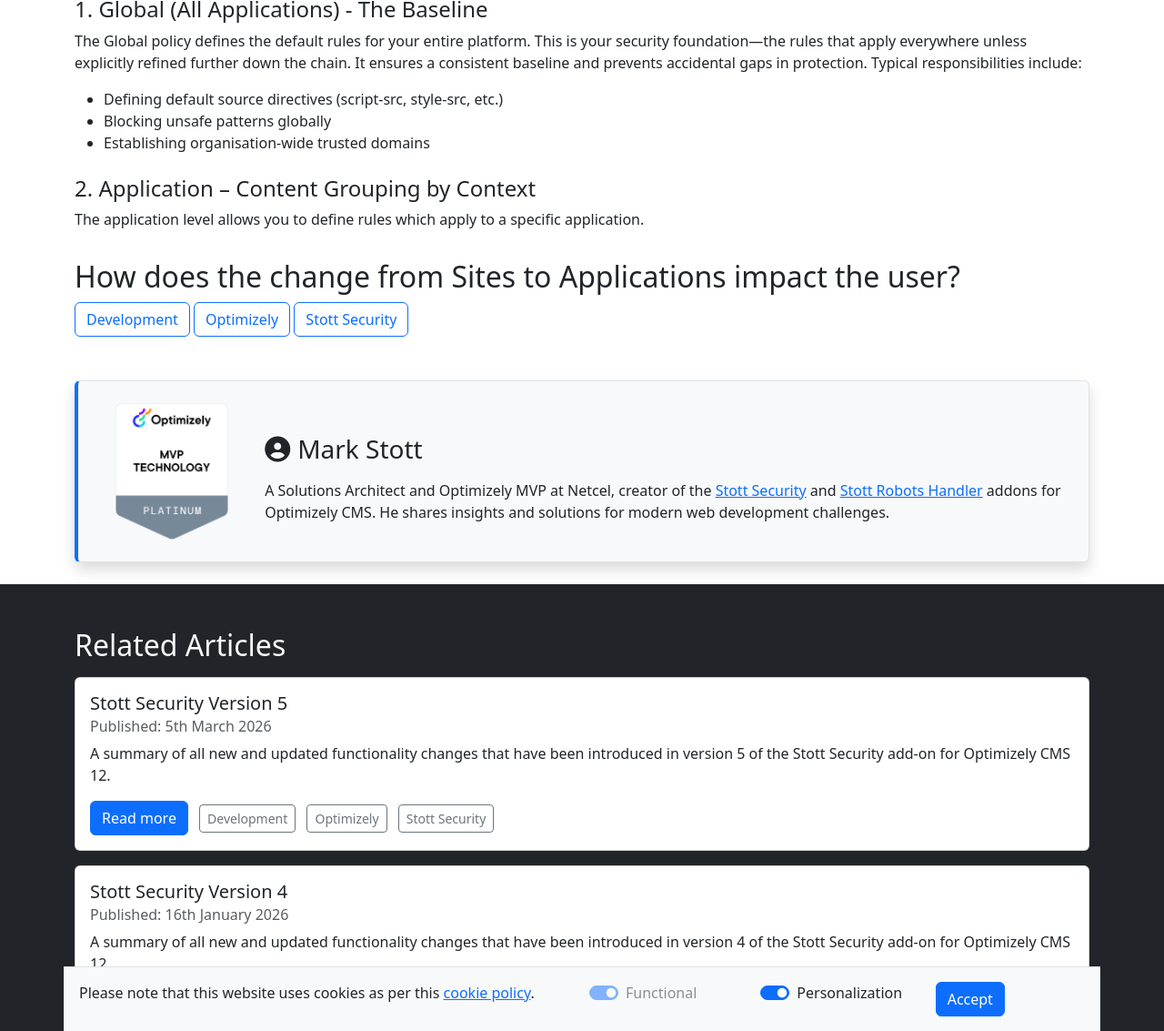
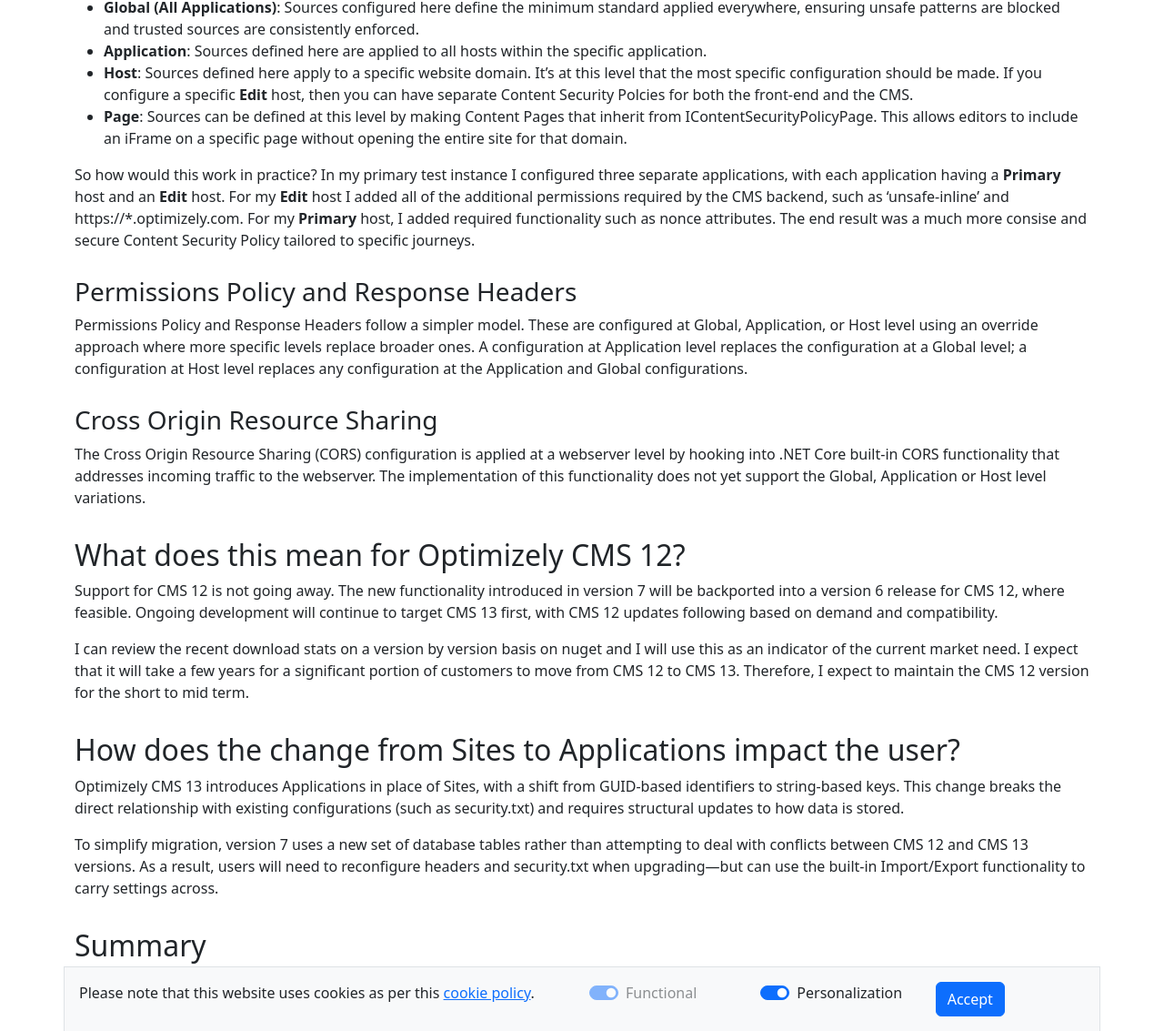
Before and after one commit to GeekInTheNorth/GeekInTheNorth.github.io, a Jekyll site: the page built from _posts/2026-04-09-stott-security-7.md, in a window 1280 px wide and 1400 px high, scrolled down 2462 px. Shown: the part 267-1400 px from the top of the window at 91% size. Built offline with Jekyll 4.4.1, drawn with Linux system fonts in a browser that asks for light colours; some of the changed text lies outside the part shown.

Commit message:
Complete the article and update references

```diff
--- a/_posts/2026-04-07-stott-security-7.md
+++ /dev/null
@@ -1,55 +0,0 @@
----
-layout: post
-title: "Stott Security Version 7"
-description: "Introducing Stott Security v7 which has been built on Optimizely CMS 13 and .NET 10 and updates all features to support and multi application and host configurations."
-permalink: "/article/stott-security-7"
-category:
-  - Development
-  - Optimizely
-  - "Stott Security"
-relatedArticles:
-  - "_posts/2024-05-17-stott-security-2-x.md"
-  - "_posts/2025-04-08-stott-security-3-x.md"
-  - "_posts/2026-01-16-stott-security-4.md"
-  - "_posts/2026-03-05-stott-security-5.md"
----
-
-Stott Security version 7 is now available for **Optimizely PaaS CMS 13**.  This is includes support for variation of configuration by application and host name.
-
-![Stott Security Version 7, Content Security Policy Sources tab](/assets/stott-security-7a.png)
-
-## Multiple Application and Host Support
-
-For a long time, the Stott Security module only supported one set of headers for the global solution and only allowed for the Content Security Policy to vary on a page specific basis.  Often this meant that you had to include sources required by both the front end and back end of your website into one policy, leading to bloating.  Changing to allow your headers to vary by application has long been on the cards but with different ideas about how the implementation could look.
-
-As part of delivering this, I've added a new Context Switcher component that will be visible on many pages.  This will allow a user to select a Global, Application or Host context when editing security headers.
-
-![Context Switcher modal that allows you to select a global, application or host level context.](/assets/stott-security-7b.png)
-
-### Content Security Policy
-
-Management of your Content Security Policy has always been designed to be user friendly, removing the barriers that would normally require developer intervention. The Settings and Sandbox sections are straight forward, they can be configured globally and they can be overridden at an Application or Host level.  This allows you to separately set one website into report only mode while another is correcly applying restrictions.
-
-The real magic happens around the Sources.  A flexible Content Security Policy (CSP) model isn’t just about defining what’s allowed, it’s about where those rules apply. By structuring CSP across multiple levels, you gain the ability to enforce strong defaults while still accommodating the specific needs of different parts of your platform.
-
-In this model, CSP is applied across four levels of scope:
-
-Global → Application → Host → Page
-
-Each level builds on the one above it, becoming progressively more specific.
-
-![Hierarchial Inheritance of the sources for a Content Security Policy.](/assets/stott-security-7c.png)
-
-#### 1. Global (All Applications) - The Baseline
-
-The Global policy defines the default rules for your entire platform. This is your security foundation—the rules that apply everywhere unless explicitly refined further down the chain. It ensures a consistent baseline and prevents accidental gaps in protection. Typical responsibilities include:
-
-- Defining default source directives (script-src, style-src, etc.)
-- Blocking unsafe patterns globally
-- Establishing organisation-wide trusted domains
-
-#### 2. Application – Content Grouping by Context
-
-The application level allows you to define rules which apply to a specific application.
-
-## How does the change from Sites to Applications impact the user?
--- /dev/null
+++ b/_posts/2026-04-09-stott-security-7.md
@@ -0,0 +1,72 @@
+---
+layout: post
+title: "Stott Security Version 7"
+description: "Introducing Stott Security v7 which has been built on Optimizely CMS 13 and .NET 10 and updates all features to support and multi application and host configurations."
+permalink: "/article/stott-security-7"
+category:
+  - Development
+  - Optimizely
+  - "Stott Security"
+relatedArticles:
+  - "_posts/2024-05-17-stott-security-2-x.md"
+  - "_posts/2025-04-08-stott-security-3-x.md"
+  - "_posts/2026-01-16-stott-security-4.md"
+  - "_posts/2026-03-05-stott-security-5.md"
+---
+
+Stott Security version 7 is now available for **Optimizely PaaS CMS 13**, introducing support for configuring security headers by both **application** and **host**. This aligns the add-on more closely with how Optimizely CMS structures content and delivery, enabling far more precise and maintainable security policies.
+
+![Stott Security Version 7, Content Security Policy Sources tab](/assets/stott-security-7a.png)
+
+## Multiple Application and Host Support
+
+In version 5 and below, Stott Security supported a global Content Security Policy with optional page-level extensions. In practice, this often meant combining requirements for both front-end delivery and the CMS editor experience into a single policy, leading to more permissive and larger configurations.
+
+Version 7 introduces support for Global, Application, and Host-level configuration, allowing the Content Security Policy, Permissions Policy and Response Headers to be scoped more naturally to multi-channel and multi-site platforms.
+
+To support this, a new Context Switcher has been introduced across the add-on UI. This allows users to quickly switch between Global, Application, and Host contexts when managing headers, making it clear exactly where a configuration is being applied.
+
+![Context Switcher modal that allows you to select a global, application or host level context.](/assets/stott-security-7b.png)
+
+### Content Security Policy
+
+Content Security Policy management in Stott Security is designed to minimise the need for developer intervention. The Settings and Sandbox sections can be configured globally and then overridden at Application or Host level, allowing different environments such as the frontend and CMS to operate under different modes (for example, enforcing vs report-only).
+
+The real magic happens around the Sources.  A flexible Content Security Policy (CSP) model isn’t just about defining what’s allowed, it’s about where those rules apply. By structuring CSP across multiple levels, you gain the ability to enforce strong defaults while still accommodating the specific needs of different parts of your platform.
+
+In this model, the sources for the Content Security Policy are applied across four levels of scope and merged to create the final output specific to the page being served. Each level becomes progressively more specific, allowing you to refine policies without weakening your overall security posture.
+
+![Hierarchial Inheritance of the sources for a Content Security Policy, layering from Global, Application, Host and Page level.](/assets/stott-security-7c.png)
+
+- **Global (All Applications)**: Sources configured here define the minimum standard applied everywhere, ensuring unsafe patterns are blocked and trusted sources are consistently enforced.
+- **Application**: Sources defined here are applied to all hosts within the specific application.
+- **Host**: Sources defined here apply to a specific website domain.  It's at this level that the most specific configuration should be made.  If you configure a specific **Edit** host, then you can have separate Content Security Polcies for both the front-end and the CMS.
+- **Page**: Sources can be defined at this level by making Content Pages that inherit from IContentSecurityPolicyPage.  This allows editors to include an iFrame on a specific page without opening the entire site for that domain.
+
+So how would this work in practice? In my primary test instance I configured three separate applications, with each application having a **Primary** host and an **Edit** host.  For my **Edit** host I added all of the additional permissions required by the CMS backend, such as 'unsafe-inline' and https://*.optimizely.com. For my **Primary** host, I added required functionality such as nonce attributes.  The end result was a much more consise and secure Content Security Policy tailored to specific journeys.
+
+### Permissions Policy and Response Headers
+
+Permissions Policy and Response Headers follow a simpler model. These are configured at Global, Application, or Host level using an override approach where more specific levels replace broader ones. A configuration at Application level replaces the configuration at a Global level; a configuration at Host level replaces any configuration at the Application and Global configurations.
+
+### Cross Origin Resource Sharing
+
+The Cross Origin Resource Sharing (CORS) configuration is applied at a webserver level by hooking into .NET Core built-in CORS functionality that addresses incoming traffic to the webserver.  The implementation of this functionality does not yet support the Global, Application or Host level variations.
+
+## What does this mean for Optimizely CMS 12?
+
+Support for CMS 12 is not going away. The new functionality introduced in version 7 will be backported into a version 6 release for CMS 12, where feasible. Ongoing development will continue to target CMS 13 first, with CMS 12 updates following based on demand and compatibility.
+
+I can review the recent download stats on a version by version basis on nuget and I will use this as an indicator of the current market need.  I expect that it will take a few years for a significant portion of customers to move from CMS 12 to CMS 13.  Therefore, I expect to maintain the CMS 12 version for the short to mid term.
+
+## How does the change from Sites to Applications impact the user?
+
+Optimizely CMS 13 introduces Applications in place of Sites, with a shift from GUID-based identifiers to string-based keys. This change breaks the direct relationship with existing configurations (such as security.txt) and requires structural updates to how data is stored.
+
+To simplify migration, version 7 uses a new set of database tables rather than attempting to deal with conflicts between CMS 12 and CMS 13 versions. As a result, users will need to reconfigure headers and security.txt when upgrading—but can use the built-in Import/Export functionality to carry settings across.
+
+## Summary
+
+Stott Security is a free, open-source add-on for Optimizely CMS 12 and CMS 13, designed from the ground up to be accessible to both technical and non-technical users, with built-in audit functionality to provide clear accountability. The add-on supports both PaaS-based traditional headed and headless solutions.
+
+Version 7 delivers a major update targeting Optimizely CMS 13 and .NET 10.  Headers can now be defined at a Global, Application or Host level, providing a more flexible solution.
```
Also changed, not shown: StottRobotsHandler.md (+2 -2 lines), StottSecurity.md (+2 -2 lines), _posts/2025-04-08-stott-security-3-x.md (+1 -0 lines), _posts/2026-01-16-stott-security-4.md (+1 -0 lines), _posts/2026-03-05-stott-security-5.md (+1 -0 lines).
